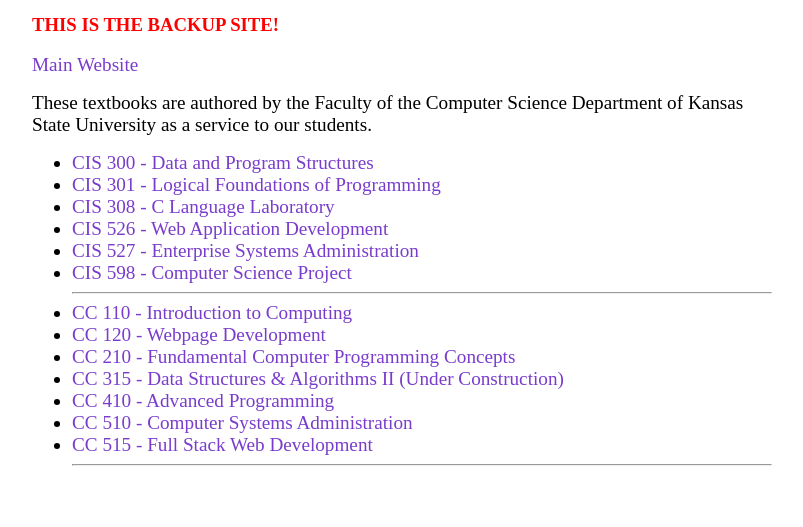
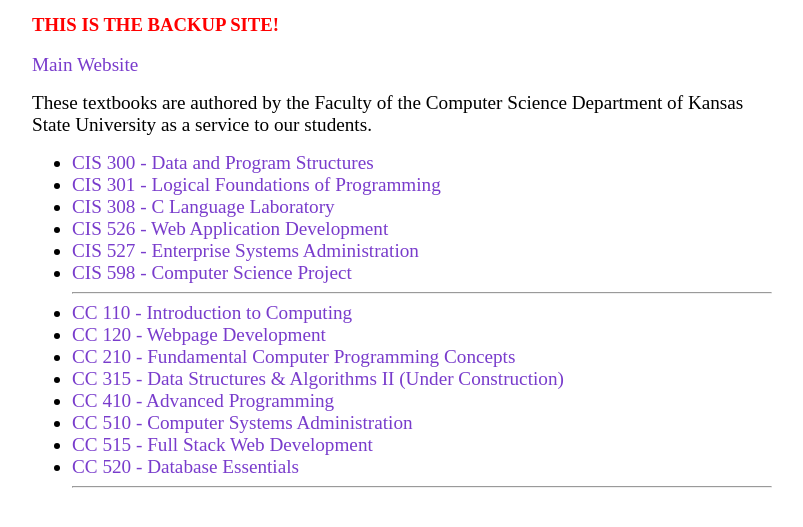
Before and after one commit to ksu-cs-textbooks/ksu-cs-textbooks.github.io, a plain HTML site: page index.html in a window 1280 px wide. Shown: the part 115-642 px from the top of the page, without its empty margins (238-1041 px from the left). Drawn offline with Linux system fonts and the light colour scheme.

Commit message:
Update index.html

```diff
--- a/index.html
+++ b/index.html
@@ -79,7 +79,7 @@
          <li><a href="https://ksu-cs-textbooks.github.io/cc410/">CC 410 - Advanced Programming</a></li>
          <li><a href="https://ksu-cs-textbooks.github.io/cis527/">CC 510 - Computer Systems Administration</a></li>
          <li><a href="https://ksu-cs-textbooks.github.io/cis526/">CC 515 - Full Stack Web Development</a></li>
-         <!--<li><a href="https://textbooks.cs.ksu.edu/cc520">CC 520 - Database Essentials (Under Construction)</a></li> -->
+         <li><a href="https://ksu-cs-textbooks.github.io/cc520-sql-server-textbook/">CC 520 - Database Essentials</a></li>
          <hr>
          <!--<li><a href="https://textbooks.cs.ksu.edu/tlcs">Teaching and Learning Computer Science (Under Construction)</a></li> -->
       </ul>
```
